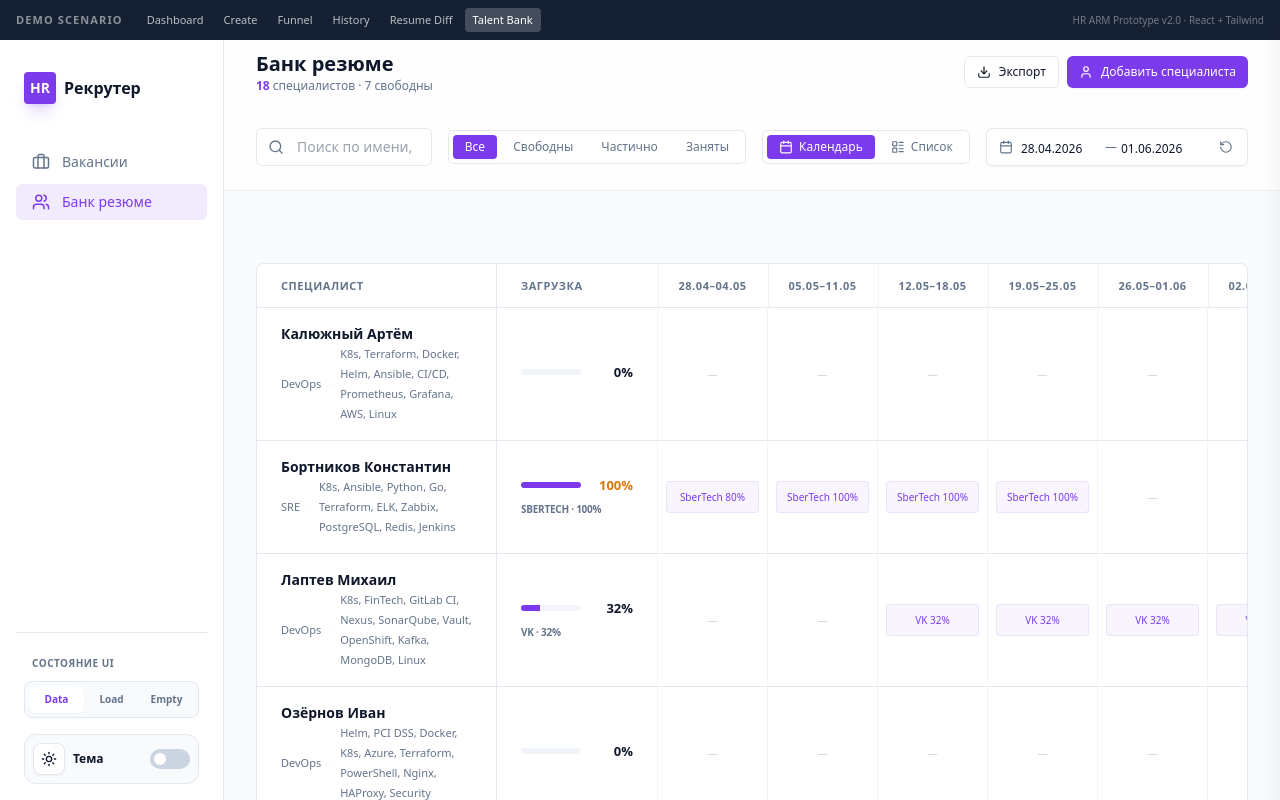
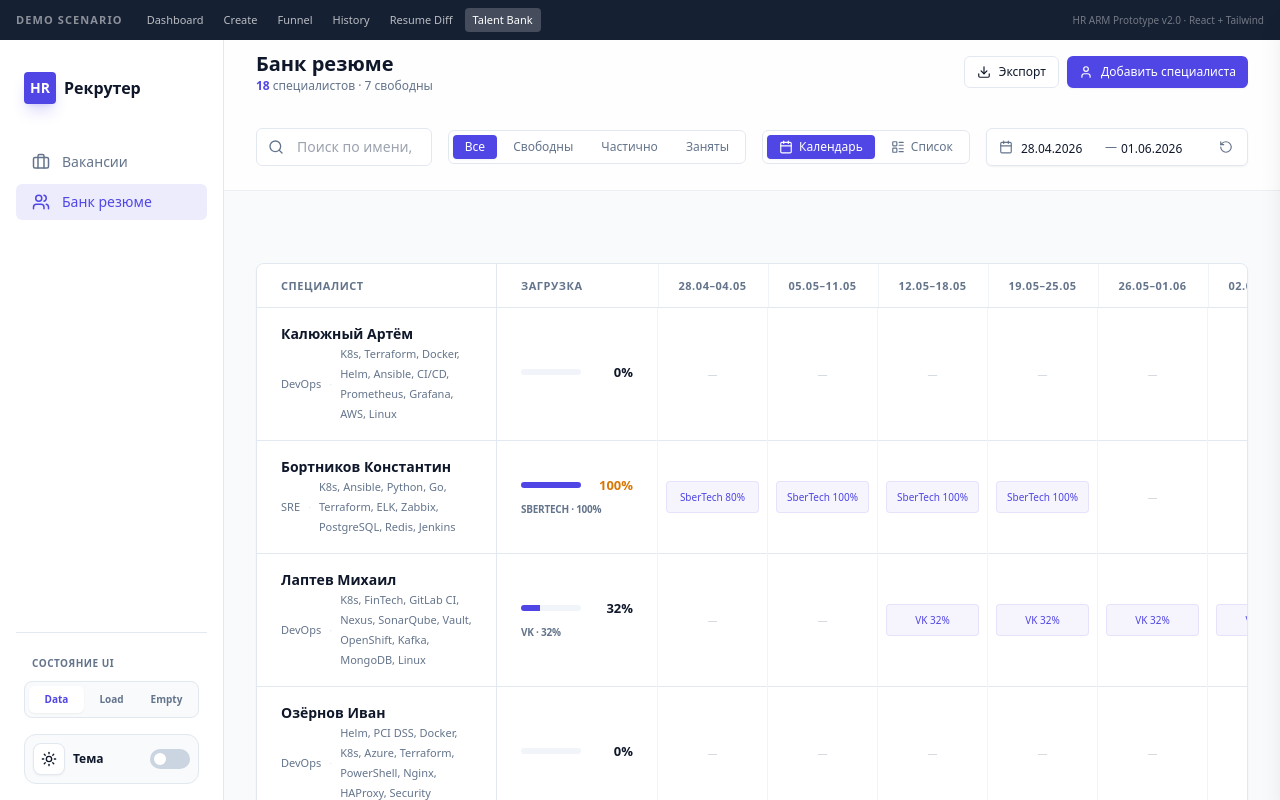
Before and after one commit to erokhinalika/arm-hr, a React (Vite) app: page /resume-bank.html in a window 1280 px wide. Built offline with nearby package versions, Linux system fonts and the light colour scheme.

Commit message:
fix: ui fix

```diff
--- a/src/App.tsx
+++ b/src/App.tsx
@@ -91,7 +91,7 @@ function App() {
       className={cn(
         "flex items-center gap-3 px-4 py-2 rounded-md text-sm font-medium transition-colors w-full text-left",
         currentPage === id
-          ? "bg-primary/10 text-primary dark:bg-primary/20 dark:text-primary-dark"
+          ? "bg-primary/10 text-primary dark:bg-primary/15"
           : "text-text-muted dark:text-slate-400 hover:bg-surface dark:hover:bg-slate-800 hover:text-text dark:hover:text-slate-100"
       )}
     >
--- a/src/components/Chip.tsx
+++ b/src/components/Chip.tsx
@@ -14,7 +14,7 @@ export const Chip: React.FC<ChipProps> = ({ label, onRemove, className, active }
     <div
       className={cn(
         'inline-flex items-center gap-1 rounded-md border border-border dark:border-slate-700 bg-surface dark:bg-slate-800 px-2 py-0.5 text-[11px] font-medium text-text-muted dark:text-slate-400 transition-colors',
-        active && 'border-primary bg-primary-soft dark:bg-primary/20 text-primary dark:text-primary-dark',
+        active && 'border-primary bg-primary-soft dark:bg-primary/15 text-primary',
         className
       )}
     >
--- a/src/index.css
+++ b/src/index.css
@@ -4,6 +4,15 @@
 
 :root {
   font-family: 'Plus Jakarta Sans', system-ui, sans-serif;
+  --color-primary: 79 70 229;       /* Royal Indigo (#4f46e5) */
+  --color-primary-hover: 67 56 202; /* Darker Indigo (#4338ca) */
+  --color-primary-soft: 224 231 255;  /* Light Indigo Background (#e0e7ff) */
+}
+
+.dark {
+  --color-primary: 99 102 241;       /* Vibrant Indigo (#6366f1) */
+  --color-primary-hover: 79 70 229; /* Slightly Darker Indigo (#4f46e5) */
+  --color-primary-soft: 30 27 75;  /* Deep Indigo-Slate Background (#1e1b4b) */
 }
 
 body {
@@ -132,7 +141,7 @@ body {
 }
 
 .react-datepicker__day--keyboard-selected {
-  @apply !bg-primary/20 !text-primary !rounded-md;
+  @apply !bg-primary-soft !text-primary !rounded-md;
 }
 
 .react-datepicker__day--outside-month {
--- a/src/pages/Bank.tsx
+++ b/src/pages/Bank.tsx
@@ -80,9 +80,9 @@ export const Bank: React.FC<BankProps> = ({ onNavigate, uiState = 'normal' }) =>
   };
 
   const getLoadColor = (load: number) => {
-    if (load === 0) return 'bg-slate-200';
+    if (load === 0) return 'bg-slate-200 dark:bg-slate-800';
     if (load <= 100) return 'bg-primary';
-    return 'bg-rose-500';
+    return 'bg-rose-500 dark:bg-rose-400';
   };
 
   return (
@@ -94,7 +94,7 @@ export const Bank: React.FC<BankProps> = ({ onNavigate, uiState = 'normal' }) =>
           <div>
             <h1 className="text-xl font-bold text-text dark:text-slate-100">Банк резюме</h1>
             <p className="text-xs text-text-muted dark:text-slate-400">
-              <span className="font-semibold text-primary dark:text-primary-soft">{MOCK_DATA.bankKpi.total}</span> специалистов · {MOCK_DATA.bankKpi.free} свободны
+              <span className="font-semibold text-primary dark:text-indigo-400">{MOCK_DATA.bankKpi.total}</span> специалистов · {MOCK_DATA.bankKpi.free} свободны
             </p>
           </div>
           <div className="flex items-center gap-2">
@@ -259,7 +259,7 @@ export const Bank: React.FC<BankProps> = ({ onNavigate, uiState = 'normal' }) =>
                         </td>
                         <td className="px-6 py-4">
                           <div className="flex items-center gap-3">
-                            <div className="flex-1 h-1.5 bg-slate-100 dark:bg-slate-800 rounded-full overflow-hidden min-w-[60px]">
+                            <div className="flex-1 h-1.5 bg-slate-100 dark:bg-slate-700/70 dark:ring-1 dark:ring-inset dark:ring-slate-600/40 rounded-full overflow-hidden min-w-[60px]">
                               <div
                                 className={cn("h-full transition-all", getLoadColor(person.load))}
                                 style={{ width: `${Math.min(person.load, 100)}%` }}
@@ -369,11 +369,11 @@ export const Bank: React.FC<BankProps> = ({ onNavigate, uiState = 'normal' }) =>
                     </TableCell>
                     <TableCell>
                       <div className="flex items-center gap-3">
-                        <div className="w-24 h-1.5 bg-slate-100 dark:bg-slate-800 rounded-full overflow-hidden">
-                          <div
-                            className={cn("h-full transition-all", getLoadColor(person.load))}
-                            style={{ width: `${Math.min(person.load, 100)}%` }}
-                          />
+                        <div className="w-24 h-1.5 bg-slate-100 dark:bg-slate-700/70 dark:ring-1 dark:ring-inset dark:ring-slate-600/40 rounded-full overflow-hidden">
+                              <div
+                                className={cn("h-full transition-all", getLoadColor(person.load))}
+                                style={{ width: `${Math.min(person.load, 100)}%` }}
+                              />
                         </div>
                         <span className="text-xs font-bold dark:text-slate-300">{person.load}%</span>
                       </div>
--- a/src/pages/Dashboard.tsx
+++ b/src/pages/Dashboard.tsx
@@ -51,7 +51,7 @@ export const Dashboard: React.FC<DashboardProps> = ({ onNavigate, uiState = 'nor
           <div>
             <h1 className="text-xl font-bold text-text dark:text-slate-100">Вакансии</h1>
             <p className="text-xs text-text-muted dark:text-slate-400">
-              <span className="font-semibold text-primary dark:text-primary-soft">{MOCK_DATA.kpi.open}</span> открытых · {MOCK_DATA.kpi.queueToday} задач до конца дня
+              <span className="font-semibold text-primary dark:text-indigo-400">{MOCK_DATA.kpi.open}</span> открытых · {MOCK_DATA.kpi.queueToday} задач до конца дня
             </p>
           </div>
           <Button size="sm" className="gap-2" onClick={() => onNavigate('create-vacancy')}>
--- a/src/pages/Funnel.tsx
+++ b/src/pages/Funnel.tsx
@@ -95,7 +95,7 @@ export const Funnel: React.FC<FunnelProps> = ({ onNavigate, uiState = 'normal' }
         {candidate.score > 0 && (
           <span className={cn(
             "text-[13px] font-bold tabular-nums",
-            candidate.score >= 80 ? "text-primary dark:text-primary-soft" : "text-text-muted dark:text-slate-400"
+            candidate.score >= 80 ? "text-primary dark:text-indigo-300" : "text-text-muted dark:text-slate-400"
           )}>
             {candidate.score}%
           </span>
@@ -297,7 +297,7 @@ export const Funnel: React.FC<FunnelProps> = ({ onNavigate, uiState = 'normal' }
             <div className="bg-surface dark:bg-slate-800/50 rounded-lg p-4 space-y-3 border border-border dark:border-slate-700">
               <div className="flex items-center justify-between">
                 <span className="text-xs font-semibold text-text dark:text-slate-300 uppercase tracking-wider">Соответствие AI</span>
-                <span className="text-lg font-bold text-primary dark:text-primary-soft tabular-nums">{selectedCandidate.score}%</span>
+                <span className="text-lg font-bold text-primary dark:text-indigo-300 tabular-nums">{selectedCandidate.score}%</span>
               </div>
               <ul className="space-y-2">
                 {selectedCandidate.reasons?.map((r: string) => (
@@ -333,7 +333,7 @@ export const Funnel: React.FC<FunnelProps> = ({ onNavigate, uiState = 'normal' }
             <div className="space-y-4">
               <div className="flex items-center justify-between">
                 <h3 className="text-xs font-bold text-text dark:text-slate-300 uppercase tracking-wider">Последние шаги</h3>
-                <button className="text-[11px] text-primary dark:text-primary-soft font-semibold hover:underline">Вся история →</button>
+                <button className="text-[11px] text-primary dark:text-indigo-400 font-semibold hover:underline">Вся история →</button>
               </div>
               <ul className="space-y-3">
                 {selectedCandidate.activity?.map((a: any, i: number) => (
--- a/src/pages/Person.tsx
+++ b/src/pages/Person.tsx
@@ -240,14 +240,14 @@ const Person: React.FC<PersonProps> = ({ id, onBack, uiState = 'normal' }) => {
                     </div>
                   </div>
 
-                  <div className="h-1.5 bg-slate-100 dark:bg-slate-800 rounded-full overflow-hidden">
+                  <div className="h-1.5 bg-slate-100 dark:bg-slate-700/70 dark:ring-1 dark:ring-inset dark:ring-slate-600/40 rounded-full overflow-hidden">
                     {uiState === 'loading' ? (
                       <Skeleton className="h-full w-full" />
                     ) : (
                       <div
                         className={cn(
                           "h-full transition-all",
-                          person?.load === 0 ? "bg-slate-200" : person?.load && person.load <= 100 ? "bg-primary" : "bg-rose-500"
+                          person?.load === 0 ? "bg-slate-200 dark:bg-slate-800" : person?.load && person.load <= 100 ? "bg-primary" : "bg-rose-500 dark:bg-rose-400"
                         )}
                         style={{ width: `${Math.min(person?.load || 0, 100)}%` }}
                       />
--- a/src/pages/Resume.tsx
+++ b/src/pages/Resume.tsx
@@ -114,7 +114,7 @@ export const Resume: React.FC<ResumeProps> = ({ onNavigate, uiState = 'normal' }
 
         {/* AI Prompt Bar - Sticky below header */}
         <div className="px-8 py-3.5 border-t border-border dark:border-slate-800 flex items-center gap-5">
-          <div className="flex items-center gap-2 text-primary dark:text-primary-soft font-bold text-sm shrink-0">
+          <div className="flex items-center gap-2 text-primary dark:text-indigo-300 font-bold text-sm shrink-0">
             <Sparkles size={16} />
             AI Адаптация
           </div>
--- a/tailwind.config.js
+++ b/tailwind.config.js
@@ -9,10 +9,10 @@ export default {
     extend: {
       colors: {
         primary: {
-          DEFAULT: '#7c3aed', // Royal Violet (Violet 600)
-          hover: '#6d28d9', // Deep Violet (Violet 700)
-          soft: '#f5f3ff', // Very Light Violet (Violet 50)
-          dark: '#a78bfa', // Lighter Violet for dark mode (Violet 400)
+          DEFAULT: 'rgb(var(--color-primary) / <alpha-value>)',
+          hover: 'rgb(var(--color-primary-hover) / <alpha-value>)',
+          soft: 'rgb(var(--color-primary-soft) / <alpha-value>)',
+          dark: '#818cf8', // Indigo 400 — lighter accent for dark mode text
         },
         secondary: {
           DEFAULT: '#475569', // Slate 600
```
Also changed, not shown: index.html (+22 -1 lines), src/pages/VacancyCreate.tsx (+11 -11 lines), public/favicon.svg (added), public/og-image.svg (added).
